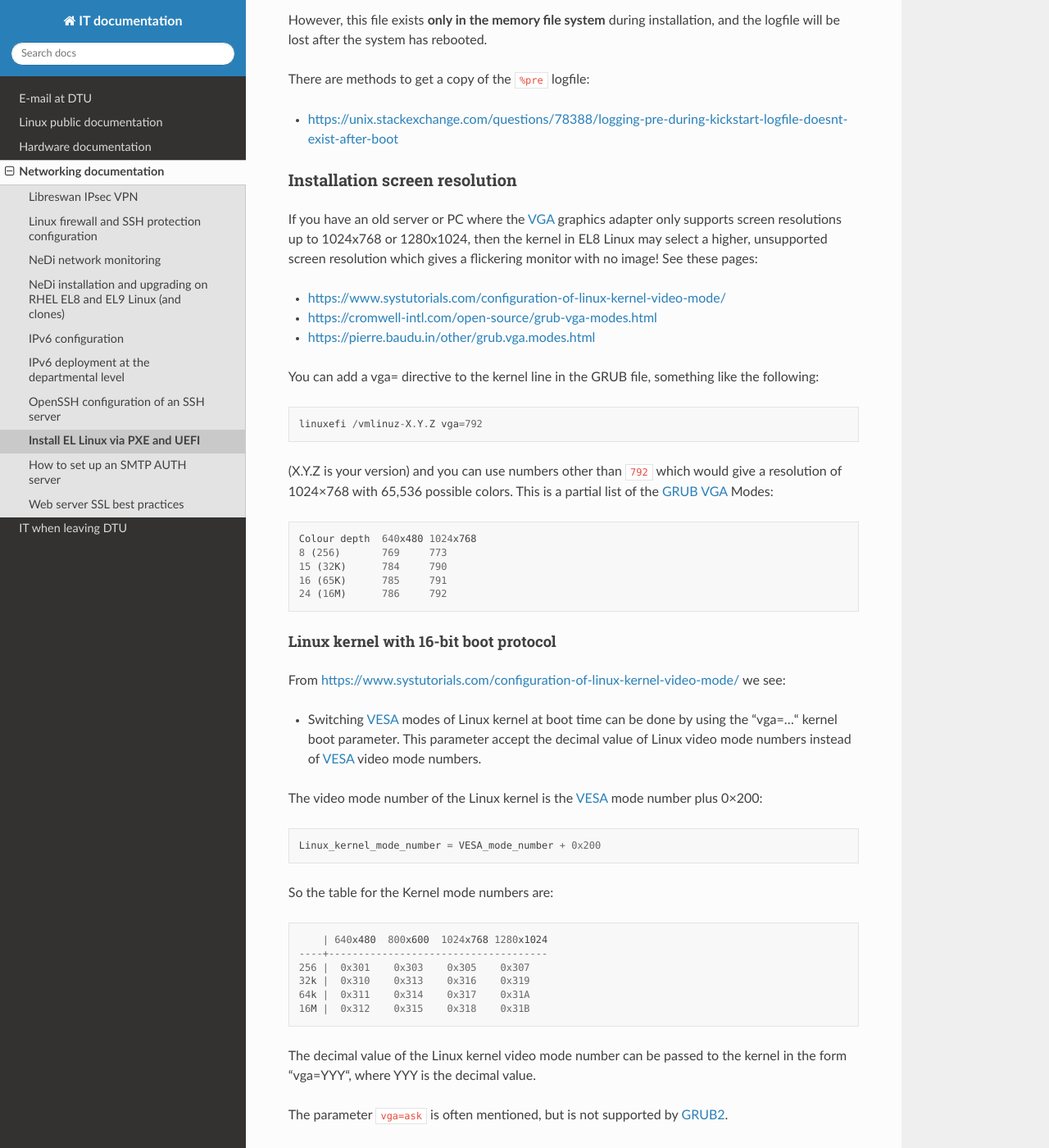
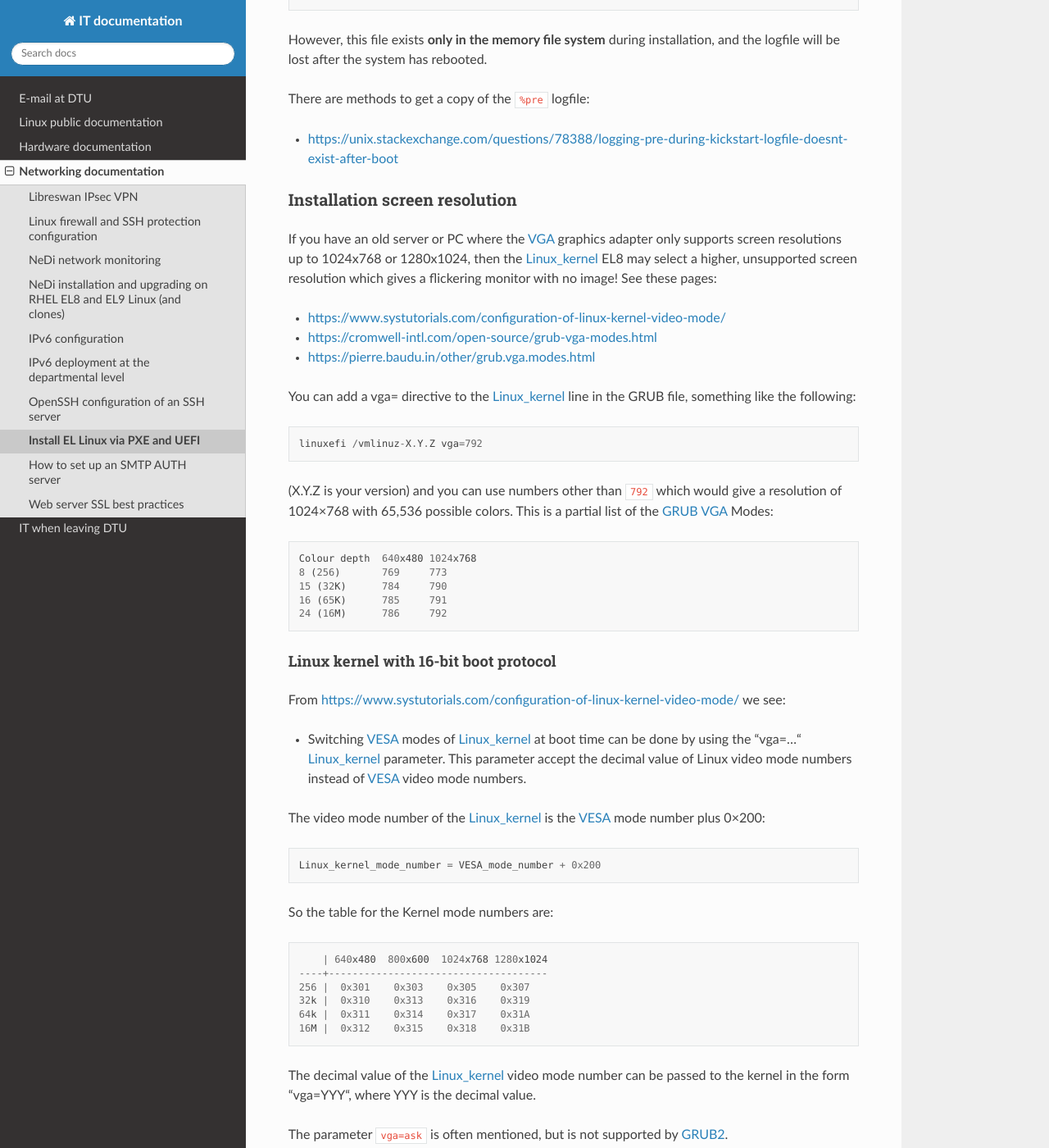
Before and after one commit to OleHolmNielsen/ITwiki, a Sphinx documentation site: the page built from docs/PXE_and_UEFI.rst, in a window 1280 px wide and 1400 px high, scrolled down 15791 px. Shown: the whole window at 82% size. Built offline with Sphinx 7.4.7 and the Read the Docs theme 3.1.0, drawn with Linux system fonts in a browser that asks for light colours; some of the changed text lies outside the part shown.

Commit message:
Minor edit

```diff
--- a/docs/PXE_and_UEFI.rst
+++ b/docs/PXE_and_UEFI.rst
@@ -51,15 +51,17 @@ This file is located in the folder ``/boot/efi/`` on a bootable drive.
 Other CPU architectures than x86-64_ are listed in the UEFI_specification_ section 3.5.
 
 The Linux boot process is explained in detail in
-`Guide to the Boot Process of a Linux System <https://www.baeldung.com/linux/boot-process>`_.
+`Guide to the Boot Process of a Linux System <https://www.baeldung.com/linux/boot-process>`_
+and `Booting process of Linux <https://en.wikipedia.org/wiki/Booting_process_of_Linux>`_.
 
 When you :ref:`DHCP_server_UEFI_configuration` the client computer will download
 the PXE_ bootloader_ image ``BOOTX64.EFI``.
 This image is executed in the client computer's UEFI_ capable NIC_ adapter,
 and it will subsequently download the main bootloader_ image ``grubx64.efi`` from the TFTP_ server,
-which subsequently loads the Linux kernel and initrd.
+which subsequently loads the Linux_kernel_ and initrd_.
 
-.. _Linux_kernel:
+.. _Linux_kernel: https://en.wikipedia.org/wiki/Linux_kernel
+.. _initrd: https://en.wikipedia.org/wiki/Initial_ramdisk
 
 The ``grubx64.efi`` image will now attempt to download GRUB2_ configuration files in order using the following rules,
 where the appended value corresponds to a value on the client machine::
@@ -535,7 +537,7 @@ and `Installation of RHEL8 on UEFI system with Secure Boot enabled fails with er
 
 **Workaround:** Disable Secure_Boot_ from UEFI_ or BIOS_ settings.
 After the OS installation has completed, Secure_Boot_ may be reenabled and the OS should boot correctly in this mode,
-unless you build your own custom kernel due to special device drivers etc.
+unless you build your own custom Linux_kernel_ due to special device drivers etc.
 
 In some cases it is actually possible to make a successful PXE_ Secure_Boot_ installation,
 provided these conditions are fulfilled:
@@ -631,7 +633,7 @@ An unprotected bootloader_ can allow a potential attacker to modify the system
 
 * ``--password``
   If using GRUB2_ as the bootloader_, this sets the bootloader_ password to the one specified.
-  This should be used to restrict access to the GRUB2_ shell, where arbitrary kernel options can be passed.
+  This should be used to restrict access to the GRUB2_ shell, where arbitrary Linux_kernel_ options can be passed.
   If a password is specified, GRUB2_ will also ask for a user name, and that user name is always ``root``.
 
 * ``--iscrypted``
@@ -660,7 +662,7 @@ The server or PC computer may have multiple disk devices, and each device may ha
 
 When the Kickstart_ installation starts up, the file given by inst.ks_ must select, format and partition the system boot disk.
 However, you do not want to install the Linux OS on a large disk device which might be used only for data storage!
-Another problem is that NVME_ and SATA_ devices have different device names in the Linux kernel, for example:
+Another problem is that NVME_ and SATA_ devices have different device names in the Linux_kernel_, for example:
 
 * SATA_: /dev/sda
 * NVME_: /dev/nvme0n1
@@ -773,14 +775,14 @@ Installation screen resolution
 ------------------------------
 
 If you have an old server or PC where the VGA_ graphics adapter only supports screen resolutions up to 1024x768 or 1280x1024,
-then the kernel in EL8 Linux may select a higher, unsupported screen resolution which gives a flickering monitor with no image!
+then the Linux_kernel_ EL8 may select a higher, unsupported screen resolution which gives a flickering monitor with no image!
 See these pages:
 
 * https://www.systutorials.com/configuration-of-linux-kernel-video-mode/
 * https://cromwell-intl.com/open-source/grub-vga-modes.html
 * https://pierre.baudu.in/other/grub.vga.modes.html
 
-You can add a vga= directive to the kernel line in the GRUB file, something like the following::
+You can add a vga= directive to the Linux_kernel_ line in the GRUB file, something like the following::
 
   linuxefi /vmlinuz-X.Y.Z vga=792
 
@@ -801,10 +803,10 @@ Linux kernel with 16-bit boot protocol
 
 From https://www.systutorials.com/configuration-of-linux-kernel-video-mode/ we see:
 
-* Switching VESA_ modes of Linux kernel at boot time can be done by using the “vga=…“ kernel boot parameter.
+* Switching VESA_ modes of Linux_kernel_ at boot time can be done by using the “vga=…“ Linux_kernel_ parameter.
   This parameter accept the decimal value of Linux video mode numbers instead of VESA_ video mode numbers.
 
-The video mode number of the Linux kernel is the VESA_ mode number plus 0×200::
+The video mode number of the Linux_kernel_ is the VESA_ mode number plus 0×200::
 
   Linux_kernel_mode_number = VESA_mode_number + 0x200
 
@@ -817,7 +819,7 @@ So the table for the Kernel mode numbers are::
   64k |  0x311    0x314    0x317    0x31A
   16M |  0x312    0x315    0x318    0x31B
 
-The decimal value of the Linux kernel video mode number can be passed to the kernel in the form “vga=YYY“, where YYY is the decimal value.
+The decimal value of the Linux_kernel_ video mode number can be passed to the kernel in the form “vga=YYY“, where YYY is the decimal value.
 
 The parameter ``vga=ask`` is often mentioned, but is not supported by GRUB2_.
 
```
Also changed, not shown: other parts of docs/PXE_and_UEFI.rst (+1 -1 lines).
